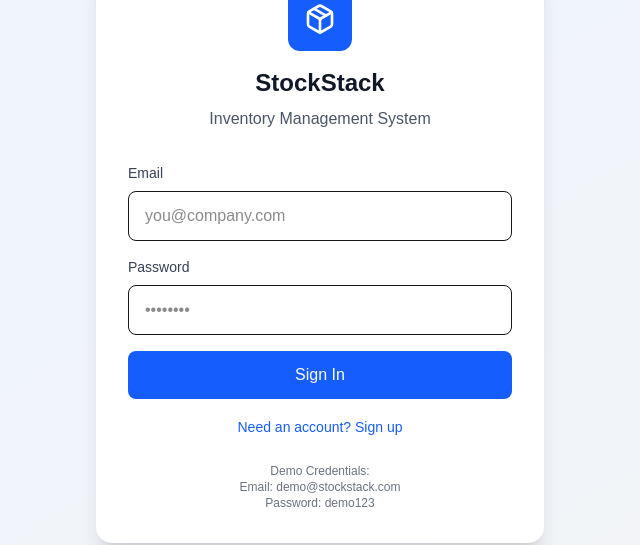
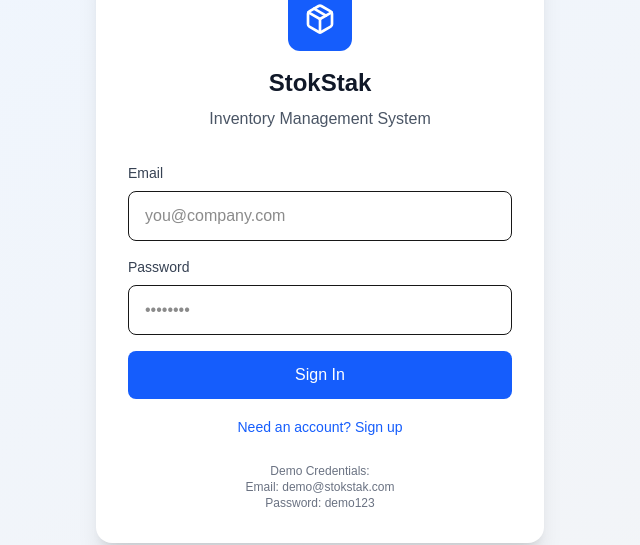
Before and after one commit to rkincpm-glitch/stokstack, a Next.js app: page /auth in a window 1280 px wide. Shown: the part 151-696 px from the top of the page, without its empty margins (320-960 px from the left). Built offline with nearby package versions, Linux system fonts and the light colour scheme.

Commit message:
StokStak name correction

```diff
--- a/app/auth/page.tsx
+++ b/app/auth/page.tsx
@@ -46,7 +46,7 @@ export default function AuthPage() {
           <div className="w-16 h-16 bg-blue-600 rounded-xl flex items-center justify-center mb-4">
             <Package className="w-8 h-8 text-white" />
           </div>
-          <h1 className="text-2xl font-bold text-gray-900">StockStack</h1>
+          <h1 className="text-2xl font-bold text-gray-900">StokStak</h1>
           <p className="text-gray-600 mt-2">Inventory Management System</p>
         </div>
 
@@ -96,7 +96,7 @@ export default function AuthPage() {
 
           <div className="text-center text-xs text-gray-500 mt-6">
             <p>Demo Credentials:</p>
-            <p>Email: demo@stockstack.com</p>
+            <p>Email: demo@stokstak.com</p>
             <p>Password: demo123</p>
           </div>
         </div>
--- a/app/layout.tsx
+++ b/app/layout.tsx
@@ -2,7 +2,7 @@ import type { Metadata } from "next";
 import "./globals.css";
 
 export const metadata: Metadata = {
-  title: "StokStack - Professional Inventory Management",
+  title: "StokStak - Professional Inventory Management",
   description: "Modern inventory & stock management system",
   manifest: "/manifest.json",
 };
```
